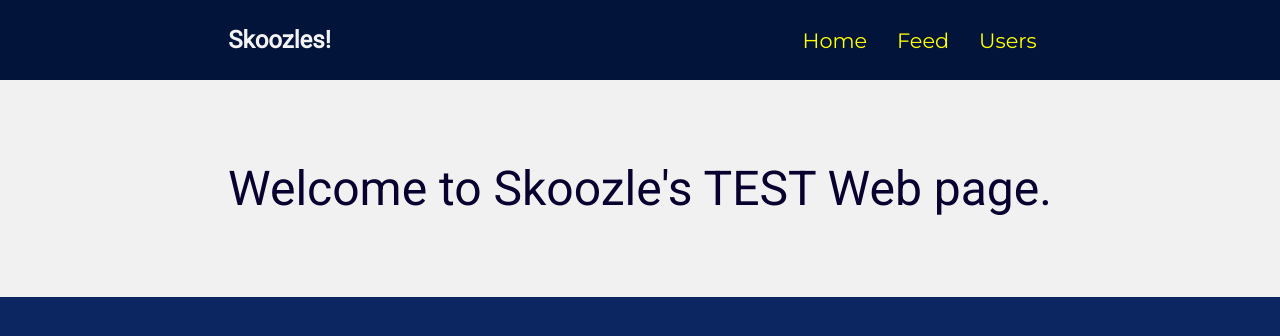
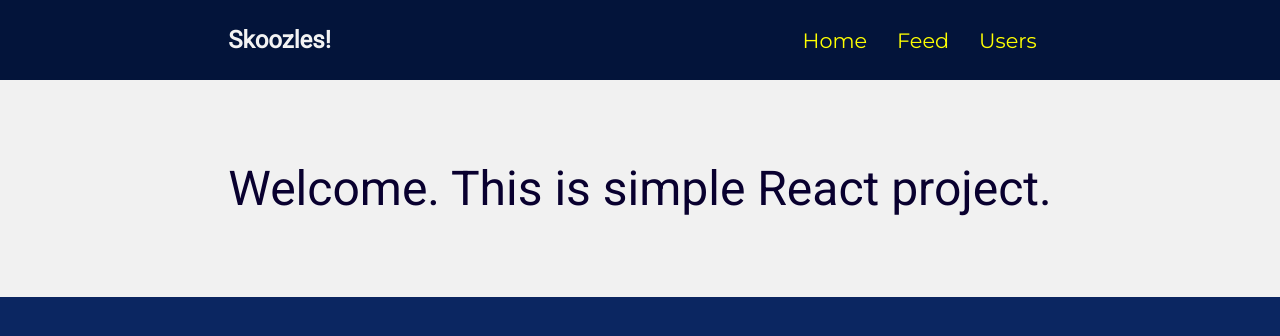
Before and after one commit to kruzus/react-project, a React (Create React App) app: page / in a window 1280 px wide. Shown: the top 336 px of the page. Built offline with nearby package versions, Linux system fonts and the light colour scheme.

Commit message:
needs work...

```diff
--- a/src/components/Feed/PostCard.tsx
+++ b/src/components/Feed/PostCard.tsx
@@ -6,7 +6,7 @@ import CardActions from '@material-ui/core/CardActions';
 import CardContent from '@material-ui/core/CardContent';
 import CardMedia from '@material-ui/core/CardMedia';
 import Typography from '@material-ui/core/Typography';
-import { Avatar, Divider } from '@material-ui/core';
+
 import Chip from '@material-ui/core/Chip';
 
 const useStyles = makeStyles({
@@ -24,7 +24,7 @@ export function MediaCard() {
   return (
     <Card className={classes.root}>
       <CardActionArea>
-        <Avatar alt="Remy Sharp" src="/static/images/avatar/1.jpg" />
+
 
         <CardMedia
           className={classes.media}
@@ -49,8 +49,7 @@ export function MediaCard() {
       </CardActionArea>
       <CardActions>
         <Chip label="Basic" />
-        <Divider orientation="vertical" flexItem />
-        awd
+
       </CardActions>
     </Card>
   );
--- a/src/components/Navbar/style.scss
+++ b/src/components/Navbar/style.scss
@@ -32,11 +32,13 @@
       -moz-border-radius: 5px;
       border-radius: 5px;
       margin: 5px;
+
     }
 
     .item:hover {
       color: rgb(0, 29, 12);
       background-color: yellow;
+
     }
   }
 }
--- a/src/components/Root/index.jsx
+++ b/src/components/Root/index.jsx
@@ -1,10 +1,12 @@
 import React from 'react';
 import { Heading } from '@shared/Header';
 export const Root = () => {
-  const msg = "Welcome to Skoozle's TEST Web page.";
+
   return (
     <>
-      <Heading className="noselect">{msg}</Heading>
+      <Heading className="noselect">
+        Welcome. This is simple React project.
+      </Heading>
     </>
   );
 };
```
Also changed, not shown: src/shared/AvatarSmallCard.tsx (added, +18 -0 lines), 1 other file (tests, documents, lock files or other folders).
